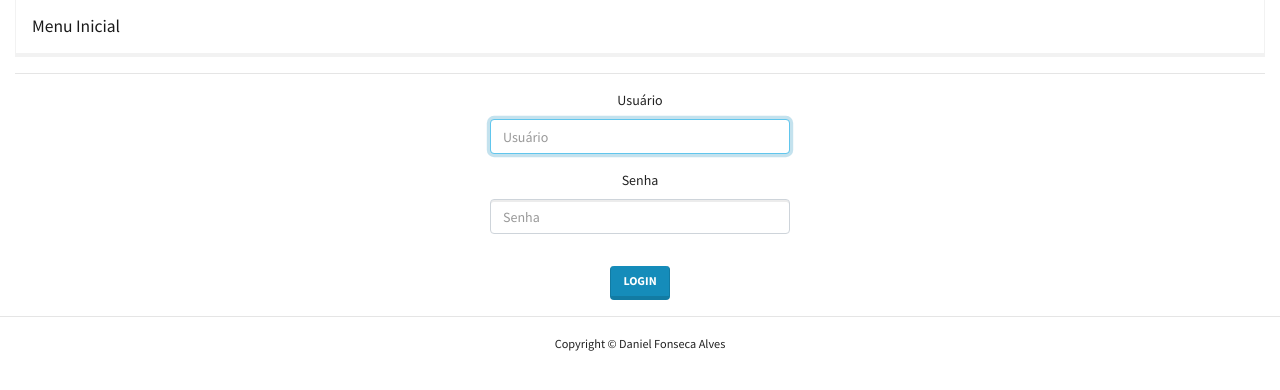
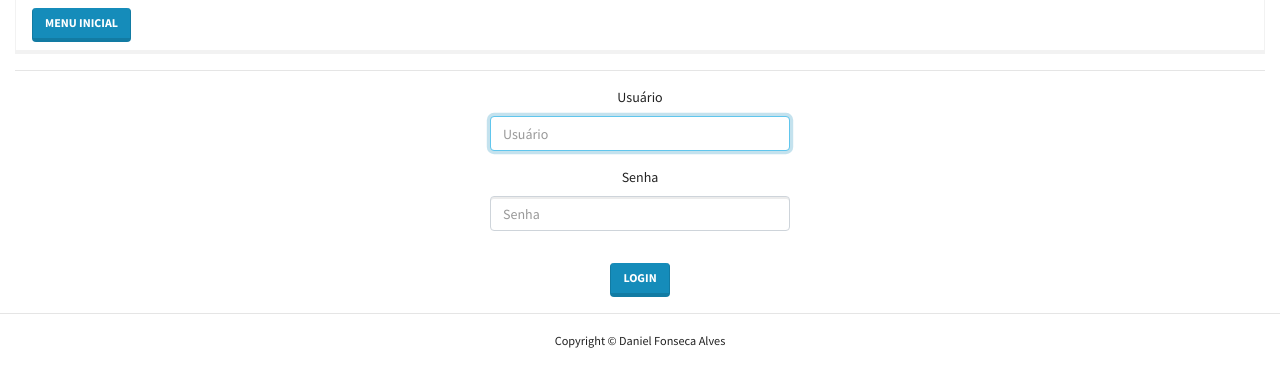
Before and after one commit to dalraf/controlecondominio, a Django app: a page that uses controlecondominio/templates/base.html in a window 1280 px wide. Shown: the top 390 px of the page. Run offline with Django 3.2, Linux system fonts and the light colour scheme; some libraries are stand-ins or nearby versions.

Commit message:
Alterado butão do primary

```diff
--- a/controlecondominio/templates/base.html
+++ b/controlecondominio/templates/base.html
@@ -54,9 +54,10 @@
 <body>
     <div class="container-fluid">
         <nav class="navbar navbar-expand-lg navbar-light bg-light">
-            <a class="navbar-brand" href="/">Menu Inicial</a>
+            <a class="btn btn-primary" role="button"  href="/">Menu Inicial</a>
             {% if user.is_authenticated %}
             <div class="collapse navbar-collapse" id="navbarSupportedContent">
+
                 <a href="#">Usuário: {{ user.get_username }}</a>
             </div>
             {% endif %}
```
